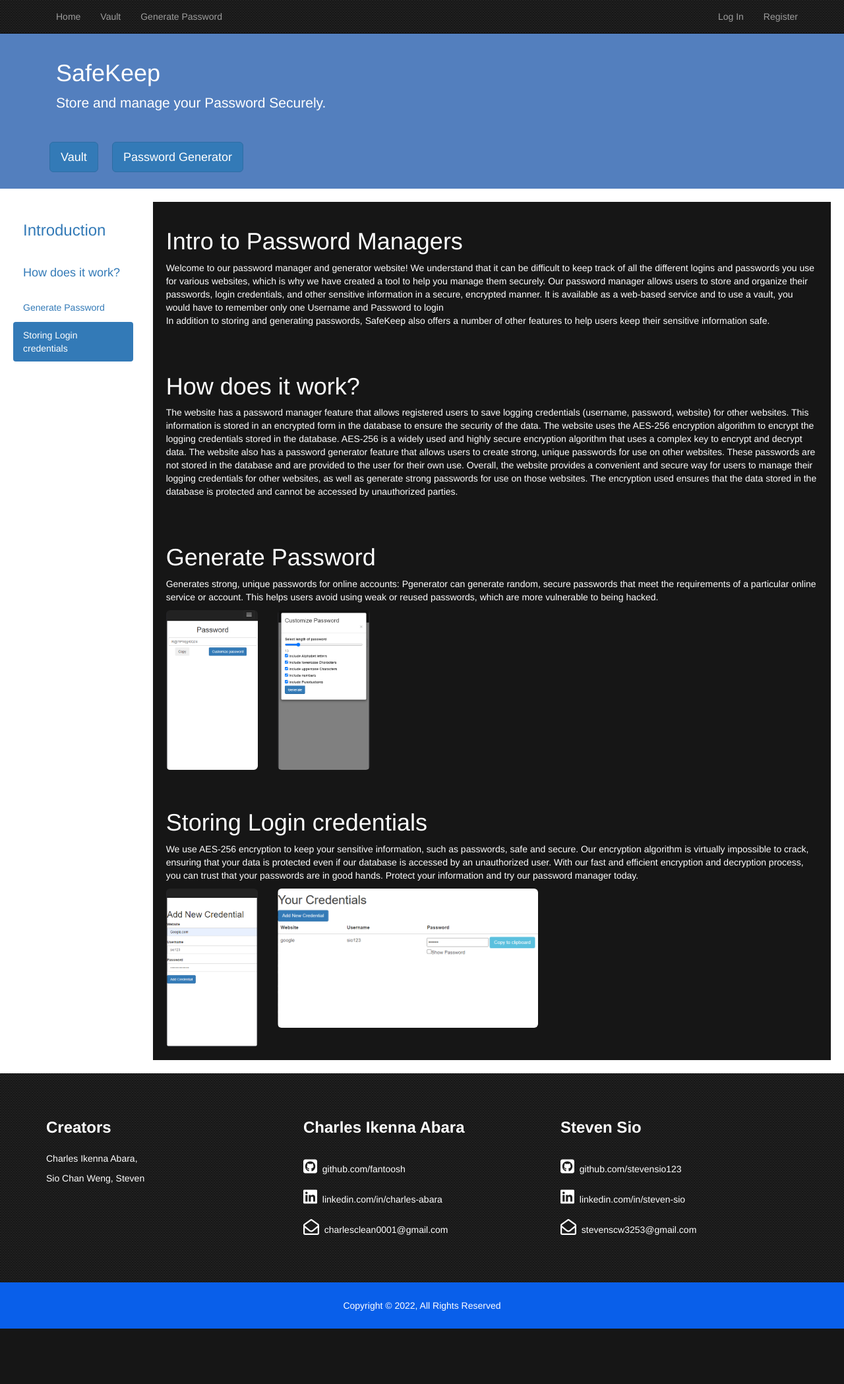
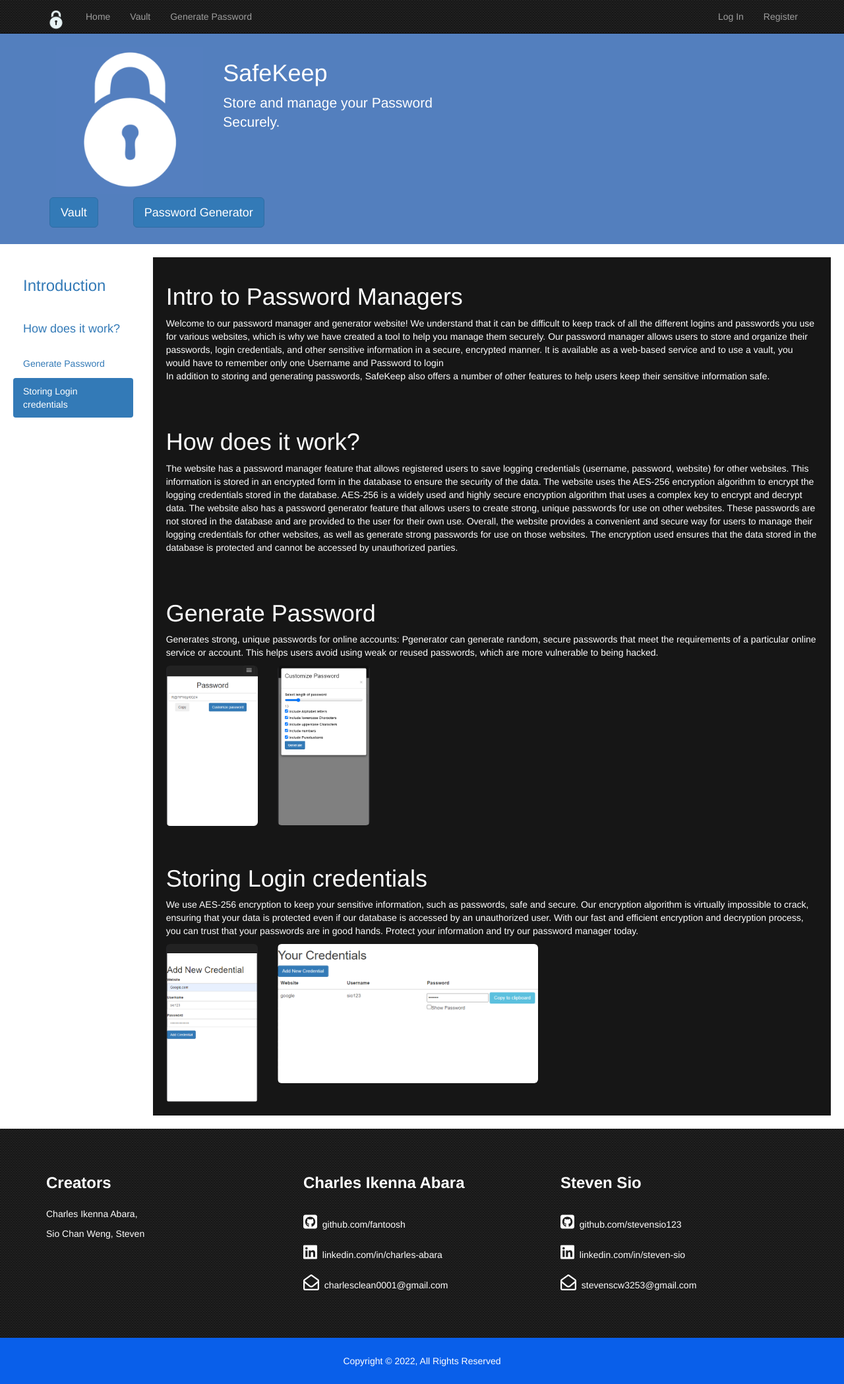
Before and after one commit to stevensio123/SafeKeep, a Flask app: page / in a window 1280 px wide. Shown: the whole page at 66% size. Before the commit the page ends 2014 px from the top, so only its background shows below. Run offline with Flask 3, Linux system fonts and the light colour scheme; data comes from the database, SQL or seed files in the repository; some libraries are stand-ins or nearby versions.

Commit message:
added logo

```diff
--- a/app/templates/index.html
+++ b/app/templates/index.html
@@ -12,12 +12,19 @@
     <div class="container-fluid" style="color:white;padding:20px;background:#537fbe;">
         <div class="container col-xxl-8 px-4 py-5">
 
-            <div class="col-lg-6 mx-auto">
-              <h1 class="display-4 fw-bold">SafeKeep</h1>
-                <p class="lead mb-4">
-                    Store and manage your Password Securely.
-                </p>
-            </br>
+            <div class="col-lg-8 mx-auto">
+              <div class="row">
+                <div class="col-xs-4 hidden-xs img-fluid">
+                  <img src="/static/logo/color_lock.png"  style="max-width:100%;max-height:100%;"alt="">
+                </div>
+                <div class="col-xs-6">
+                  <h1 class="display-2">SafeKeep</h1>
+                  <p class="lead mb-4 ">
+                      Store and manage your Password Securely.
+                  </p>
+                </div>
+              </div>
+
                 <div class="d-grid gap-2 d-sm-flex justify-content-sm-center mb-5">
                   <div class="row">
 
--- a/app/templates/layout.html
+++ b/app/templates/layout.html
@@ -9,7 +9,7 @@
 {% block navbar %}
 <div>
     <div class="container-fluid">
-        <nav class="navbar navbar-inverse navbar-fixed-top" style="background:url({{ url_for('static', filename='background/micro_carbon.png') }});" role="navigation">
+        <nav class="navbar navbar-inverse navbar-fixed-top" style="background:url(/static/background/micro_carbon.png);" role="navigation">
             <div class="container">
                 <div class="navbar-header">
                     <button type="button" class="navbar-toggle"style="margin-right:10px;"
@@ -24,8 +24,9 @@
                 </div>
                 <div class="navbar-collapse collapse">
                     <ul class="nav navbar-nav">
-                        <li><a href="/">Home</a></li>
+                    <a class="navbar-brand hidden-xs" href="/"><img id="navlogo" src="/static/logo/logo_locked_white.png" width="30" height="30" onmouseover="newlogo()" onmouseout="oldlogo()"alt=""></a>
 
+                    <li><a href="/">Home</a></li>
                         <li><a href="{{ url_for('vault.view_credentials') }}">Vault</a></li>
                         <li><a href="{{ url_for('pgenerator.pgenerate') }}">Generate Password</a></li>
                     </ul>
@@ -43,6 +44,14 @@
         </nav>
         </div>
 </div>
+<script type="text/javascript">
+    function newlogo() {
+        document.getElementById("navlogo").src = "/static/logo/logo_white.png";
+        }
+    function oldlogo() {
+        document.getElementById("navlogo").src = "/static/logo/logo_locked_white.png";
+        }
+</script>
 {% endblock %}
 {% block content %}
 {% endblock %}
```
Also changed, not shown: app/static/logo/color_lock.png (added), app/static/logo/color_unlocked.png (added), app/static/logo/logo_blue.png (added), app/static/logo/logo_gray.png (added), app/static/logo/logo_locked.png (added), app/static/logo/logo_locked_white.png (added), app/static/logo/logo_unlocked.png (added), app/static/logo/logo_white.png (added).
